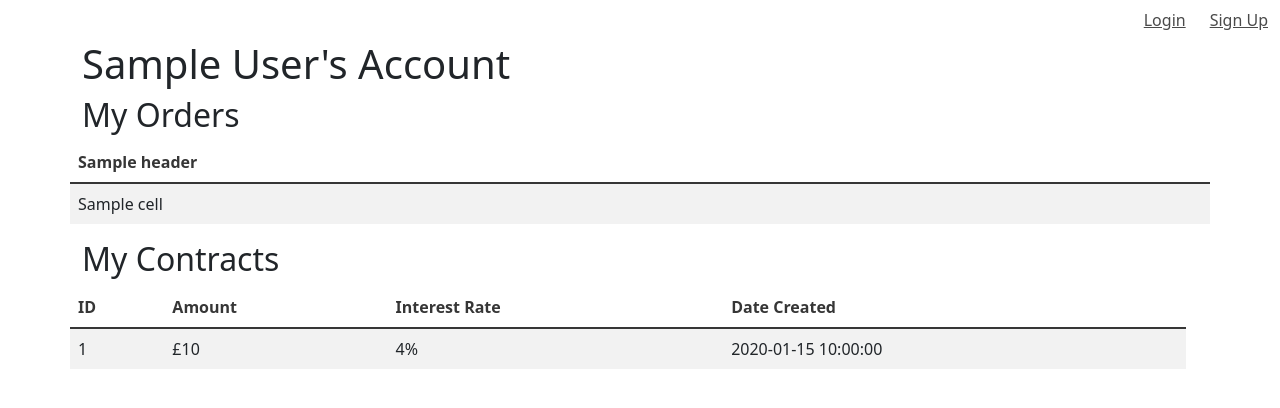
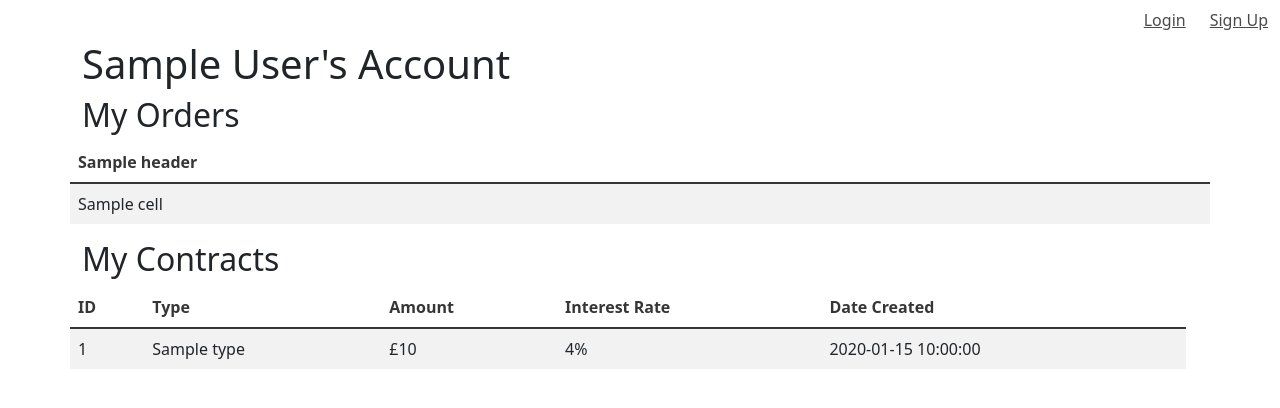
Before and after one commit to ingridkvcs/cfg_p2p_project, a Flask app: template templates/my_account.html in a window 1280 px wide. Shown: the part 24-432 px from the top of the page. Run offline with Flask 2, Linux system fonts and the light colour scheme; the template is opened without the code that fills it: most values are stand-ins (such as "Sample title", 1, 10 or a date in 2020); parts of the project's set-up code (start-up, migrations or seed data) failed here and were passed over.

Commit message:
Added contract type to the table to determine if the contract is a borrow or a lend.

```diff
--- a/app.py
+++ b/app.py
@@ -48,6 +48,14 @@ def my_account_page():
         .filter(or_(Contract.borrower_id == current_user.id, Contract.lender_id == current_user.id)) \
         .order_by(Contract.date_created.desc()) \
         .all()
+
+    for contract in contracts:
+        if current_user.id == contract.borrower_id:
+            contract.type = "Borrow"
+        elif current_user.id == contract.lender_id:
+            contract.type = "Lend"
+        else:
+            raise Exception("The specified user is not part of this contract.")
 
     return render_template("my_account.html", first_name=current_user.first_name, last_name=current_user.last_name, contracts=contracts)
 
--- a/database/models.py
+++ b/database/models.py
@@ -42,5 +42,6 @@ class Contract(Base):
     interest_rate = Column(Float, nullable=False)
     date_created = Column(Date(), default=datetime.utcnow)
 
+
     def __repr__(self):
         return '<Contract %r>' % self.id
--- a/templates/my_account.html
+++ b/templates/my_account.html
@@ -36,6 +36,7 @@
             <thead>
             <tr class="table__header">
                 <th>ID</th>
+                <th>Type</th>
                 <th>Amount</th>
                 <th>Interest Rate</th>
                 <th>Date Created</th>
@@ -46,6 +47,7 @@
             {% for contract in contracts %}
             <tr>
                 <td>{{contract.id}}</td>
+                <td>{{contract.type}}</td>
                 <td>£{{contract.amount}}</td>
                 <td>{{contract.interest_rate}}%</td>
                 <td>{{contract.date_created}}</td>
```
